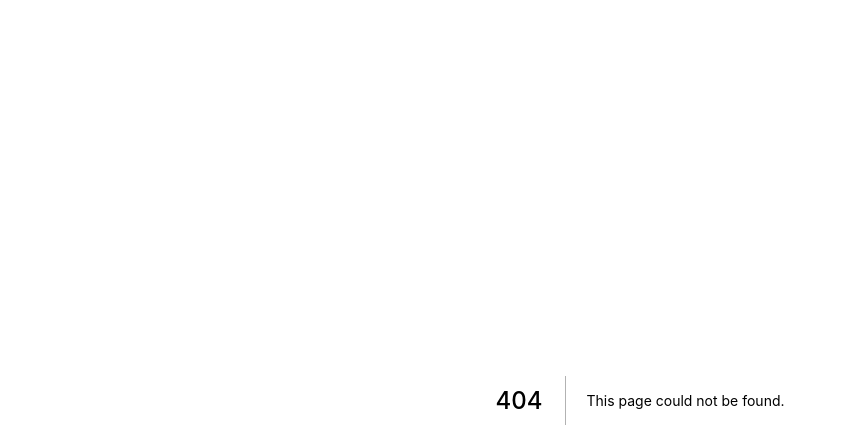
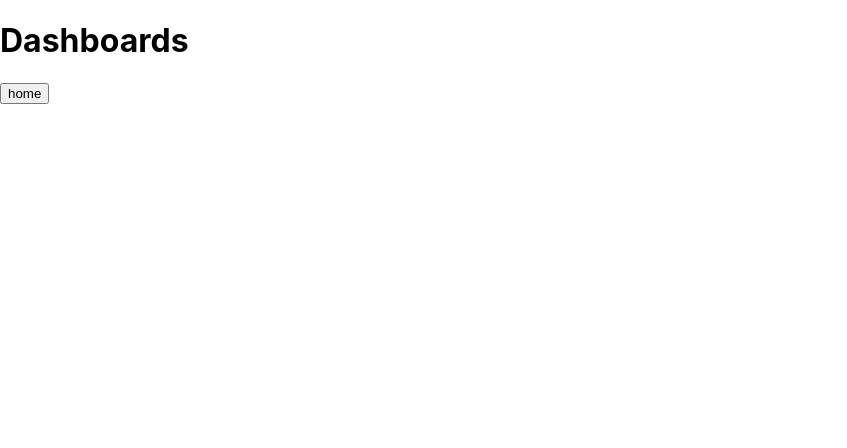
Before and after one commit to rodrigocamargo854/nextauth, a Next.js app: page /Dashboards in a window 1280 px wide. Before the commit this address had no page. Shown: the top 448 px of the page, without its empty margins (0-847 px from the left). Built offline with nearby package versions, Linux system fonts and the light colour scheme.

Commit message:
inserted Dashboards component and logic to routes navigation

```diff
--- a/contexts/AuthContexts.tsx
+++ b/contexts/AuthContexts.tsx
@@ -1,5 +1,12 @@
-import { createContext, ReactNode } from "react";
+import { createContext, ReactNode, useState } from "react";
 import { api } from "../services/api";
+import Router from "next/router";
+
+type User={
+ email:string
+ permissions:string[]
+ roles:string[]
+}
 
 type SignIncredentials = {
   email: string;
@@ -18,6 +25,8 @@ type Props = {
 export const AuthContext = createContext({} as AuthContextData);
 
 export function AuthProvider({ children }: Props) {
+const [use,setUser] = useState<User>()
+
   const isAuthenticated = false;
 
   async function signIn({ email, password }: SignIncredentials) {
@@ -26,6 +35,16 @@ export function AuthProvider({ children }: Props) {
         email,
         password,
       });
+
+      const{permissions,roles} = response.data
+
+      setUser({
+        email,
+        permissions,
+        roles
+      })
+
+      Router.push('/Dashboards')
 
       console.log(response.data);
     } catch (err) {
--- /dev/null
+++ b/pages/Dashboards.tsx
@@ -0,0 +1,17 @@
+
+import Router from "next/router"
+
+function handleBackHome(){
+    return Router.push('/')
+}
+
+export default function Dashboards(){
+
+
+    return (
+        <>
+        <h1>Dashboards</h1>
+        <button onClick={handleBackHome}> home</button>
+        </>
+    )
+}
```
